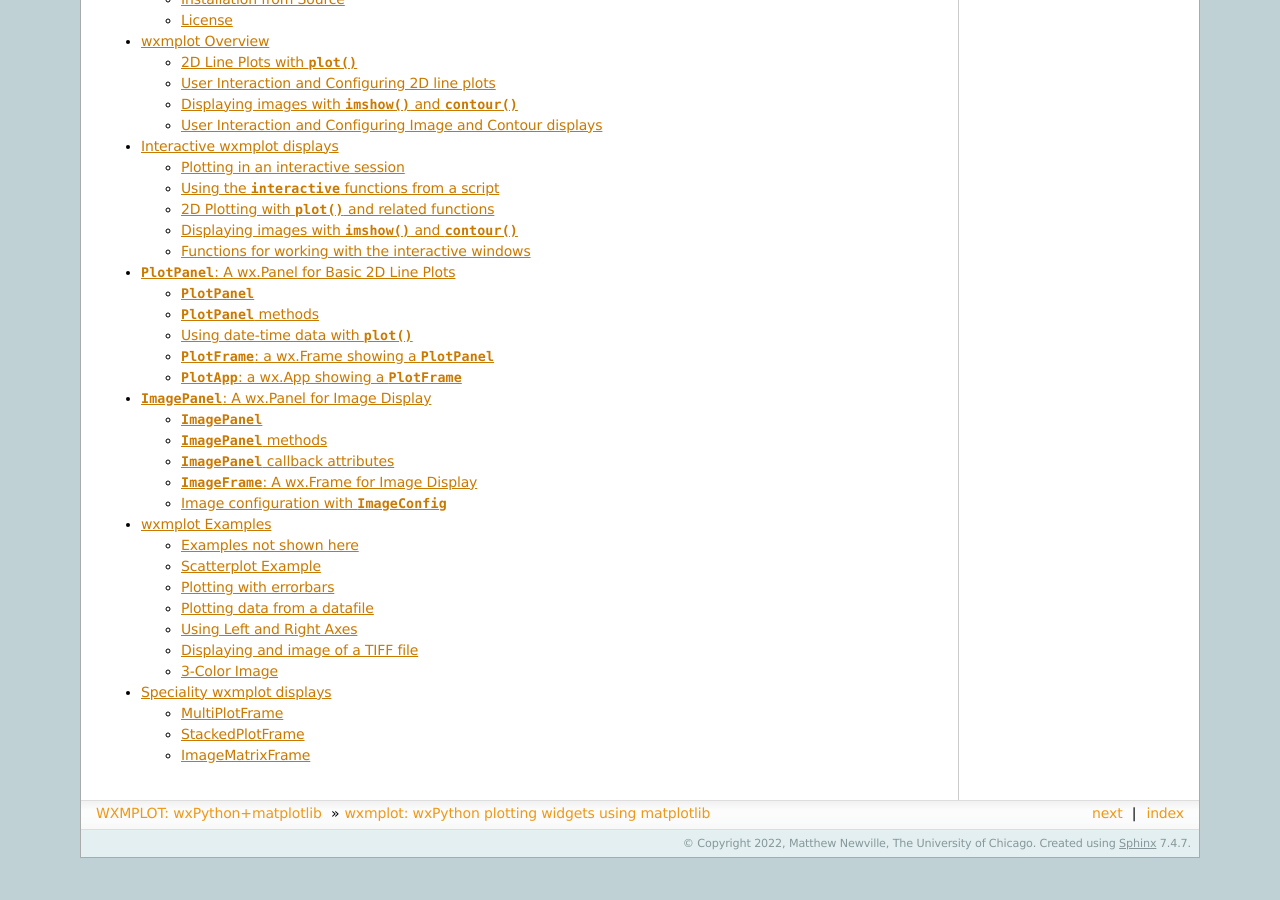
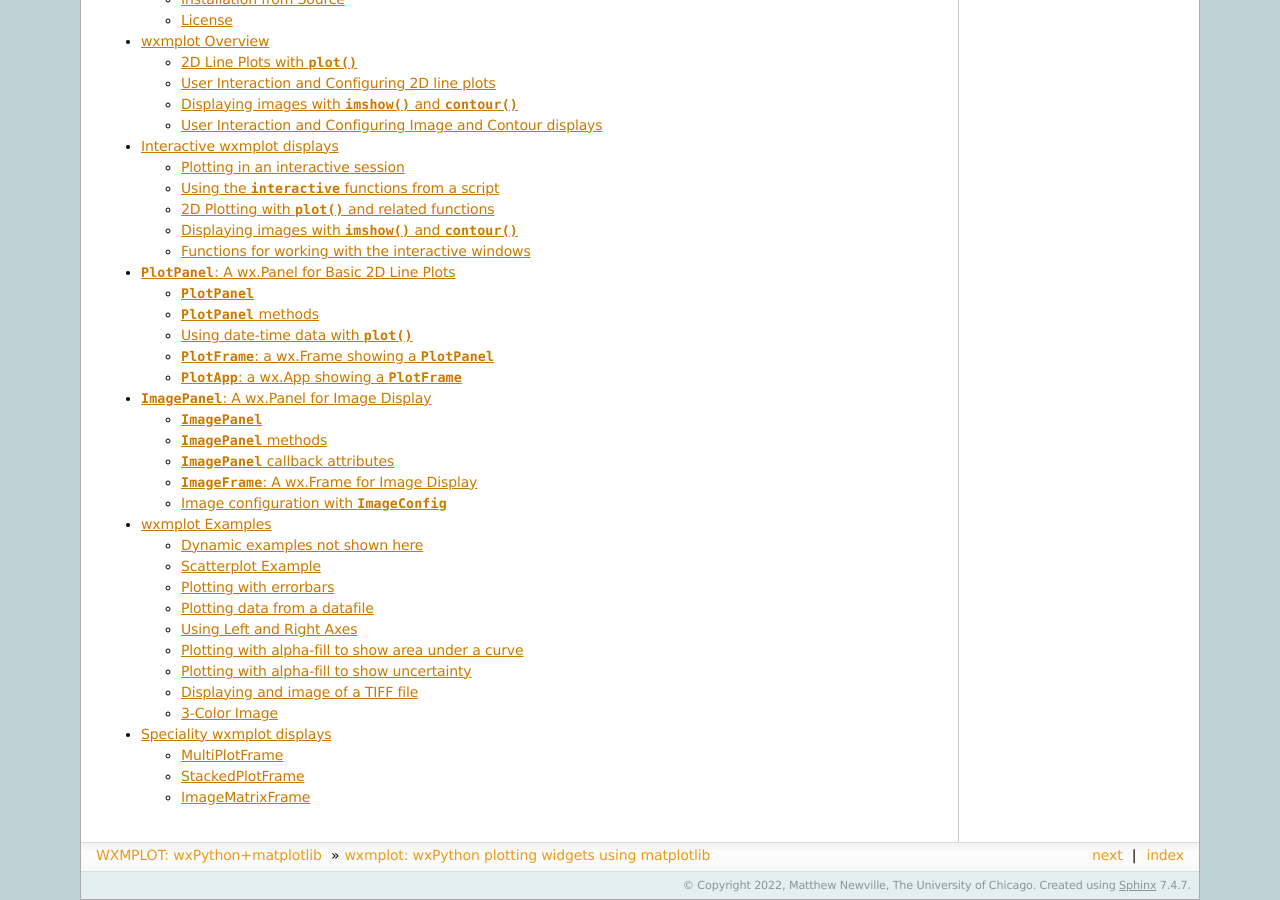
Before and after one commit to newville/wxmplot, a Sphinx documentation site: the page built from doc/index.rst, in a window 1280 px wide and 900 px high, scrolled down 591 px. Built offline with Sphinx 7.4.7, drawn with Linux system fonts in a browser that asks for light colours; the version number could not be read and is left out; before the commit the page ends 1449 px from its top, so only the background shows below that; some of the changed lines change nothing that is shown.

Commit message:
add fill/alpha examples

```diff
--- a/doc/examples.rst
+++ b/doc/examples.rst
@@ -9,7 +9,7 @@
 directory in the source distribution kit.
 
 
-Examples not shown here
+Dynamic examples not shown here
 ----------------------------------
 
 Several examples are not shown here either because they show many plots or are
@@ -52,6 +52,8 @@
 .. image:: images/errorbar.png
    :width: 85 %
 
+
+
 Plotting data from a datafile
 -----------------------------------------
 
@@ -79,6 +81,40 @@
 .. image:: images/two_axes.png
    :width: 85 %
 
+
+Plotting with alpha-fill to show area under a curve
+-----------------------------------------------------
+
+It is sometimes desirable to fill the area below a curve, typically to 0.
+Using the `alpha` value can be especially helpful for this, so that
+
+.. literalinclude:: ../examples/fill_to_zero.py
+
+will give:
+
+.. image:: images/plot_alphafill_to_zero.png
+   :width: 85 %
+
+
+Plotting with alpha-fill to show uncertainty
+-----------------------------------------------------
+
+Another use of a filled band is to fill between two traces.  An important
+use of this is to show uncertainties in a function, similar to showing
+errorbars above.  If `dy` and `fill=True` are both given, then a band
+between `y-dy` and `y+dy` will be filled, as with:
+
+
+.. literalinclude:: ../examples/fill_uncertainties.py
+
+which gives:
+
+.. image:: images/plot_alphafill_to_dy.png
+   :width: 85 %
+
+Of course, you can use that to recast showing a band between any two curves
+by assigning the average of the 2 curves to `y` and half the difference to
+`dy`, and perhaps setting `linewidth=0` to suppress showing the mean value.
 
 
 Displaying and image of a TIFF file
```
